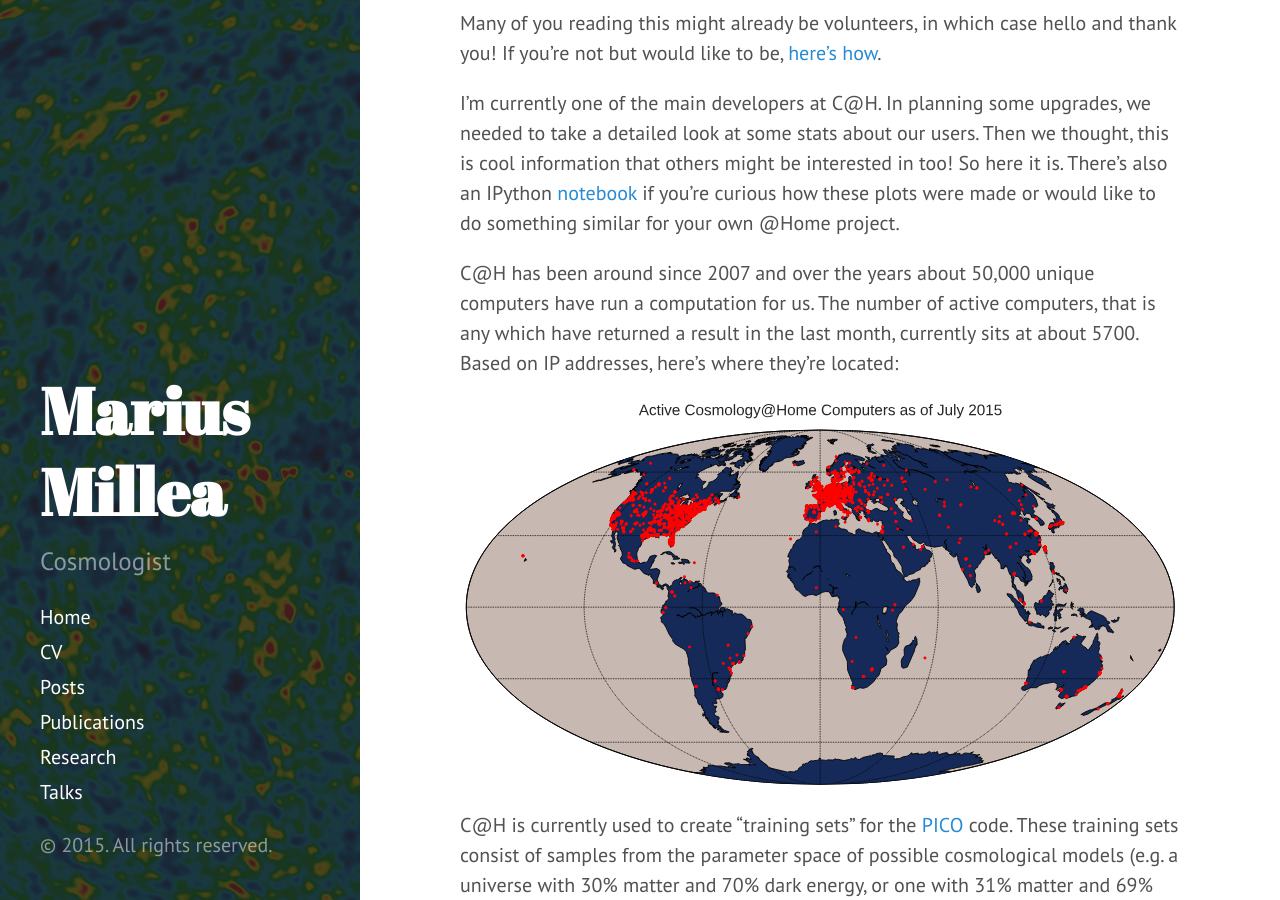
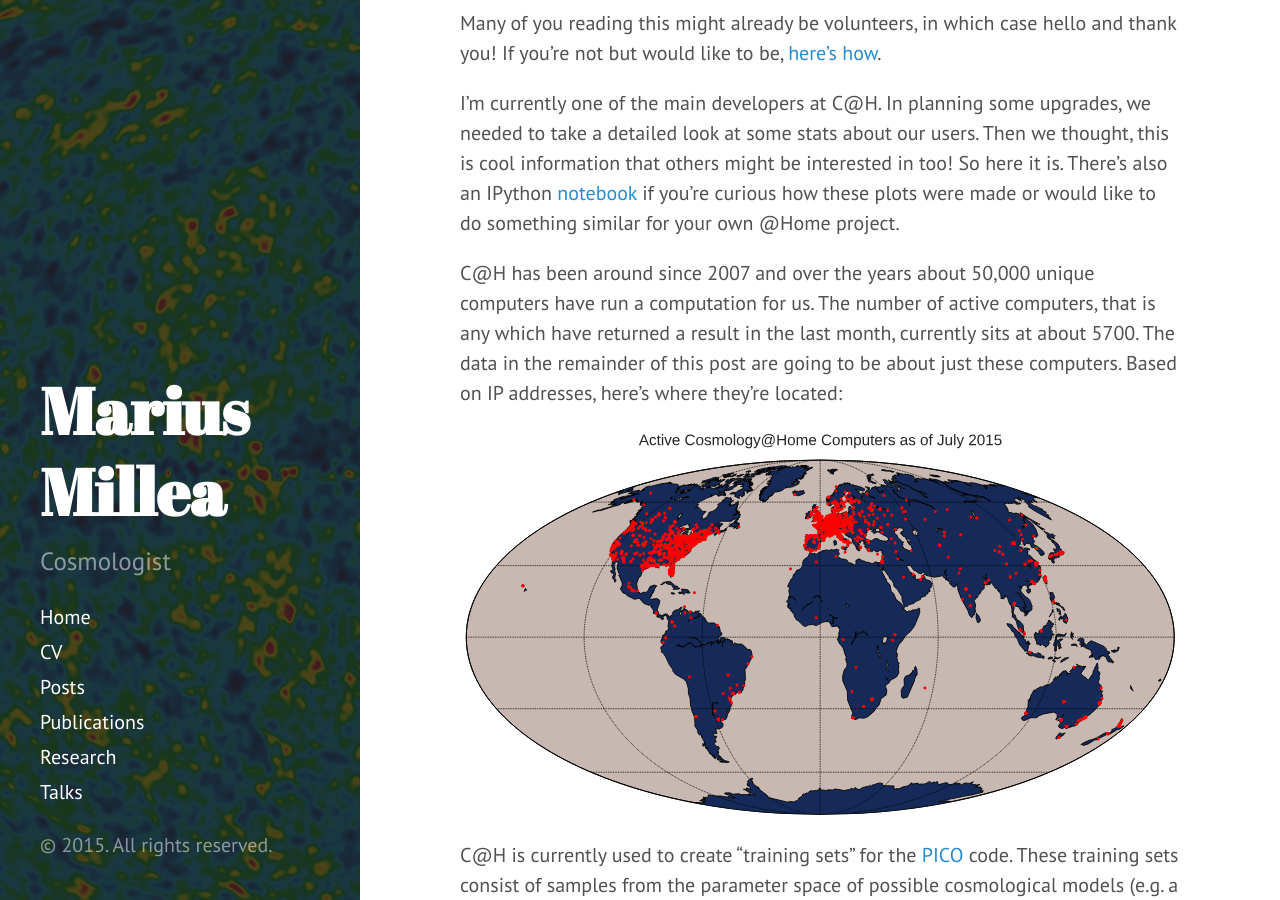
Before and after one commit to marius311/marius311.github.io, a Jekyll site: the page built from _posts/2015-07-13-stats-about-cosmology-at-home.md, in a window 1280 px wide and 900 px high, scrolled down 362 px. Built offline with Jekyll 4.4.1, drawn with Linux system fonts in a browser that asks for light colours; comment, search, counter and statistics services are not loaded.

Commit message:
minor tweak

```diff
--- a/_posts/2015-07-13-stats-about-cosmology-at-home.md
+++ b/_posts/2015-07-13-stats-about-cosmology-at-home.md
@@ -15,7 +15,7 @@ Many of you reading this might already be volunteers, in which case hello and th
 
 I'm currently one of the main developers at C@H. In planning some upgrades, we needed to take a detailed look at some stats about our users. Then we thought, this is cool information that others might be interested in too! So here it is. There's also an IPython [notebook](http://nbviewer.ipython.org/github/marius311/marius311.github.io/blob/master/public/posts/ch/stats.ipynb) if you're curious how these plots were made or would like to do something similar for your own @Home project.
 
-C@H has been around since 2007 and over the years about 50,000 unique computers have run a computation for us. The number of active computers, that is any which have returned a result in the last month, currently sits at about 5700. Based on IP addresses, here's where they're located:
+C@H has been around since 2007 and over the years about 50,000 unique computers have run a computation for us. The number of active computers, that is any which have returned a result in the last month, currently sits at about 5700. The data in the remainder of this post are going to be about just these computers. Based on IP addresses, here's where they're located:
 
 <img src="/public/posts/ch/world.svg" alt="World" title="Obviously this blue part here is the land...">
 
```
Also changed, not shown: 1 other file.
